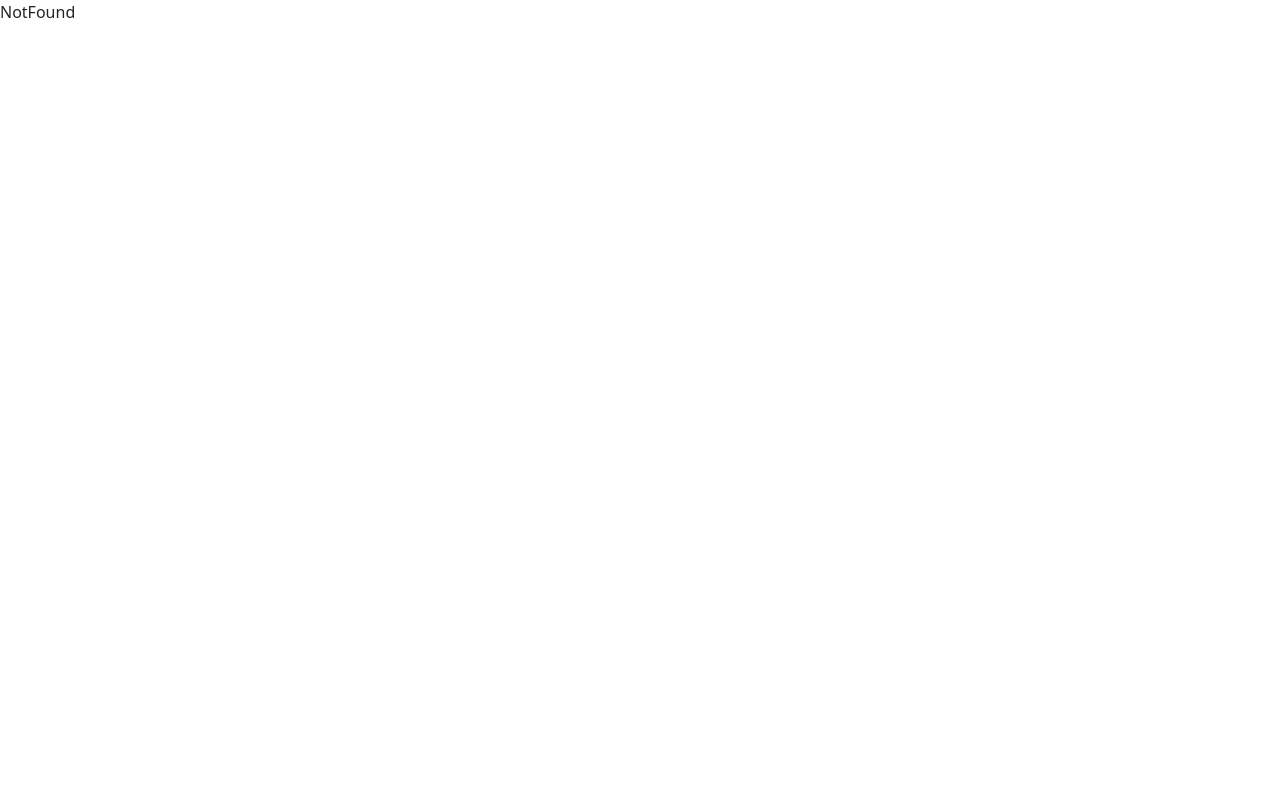
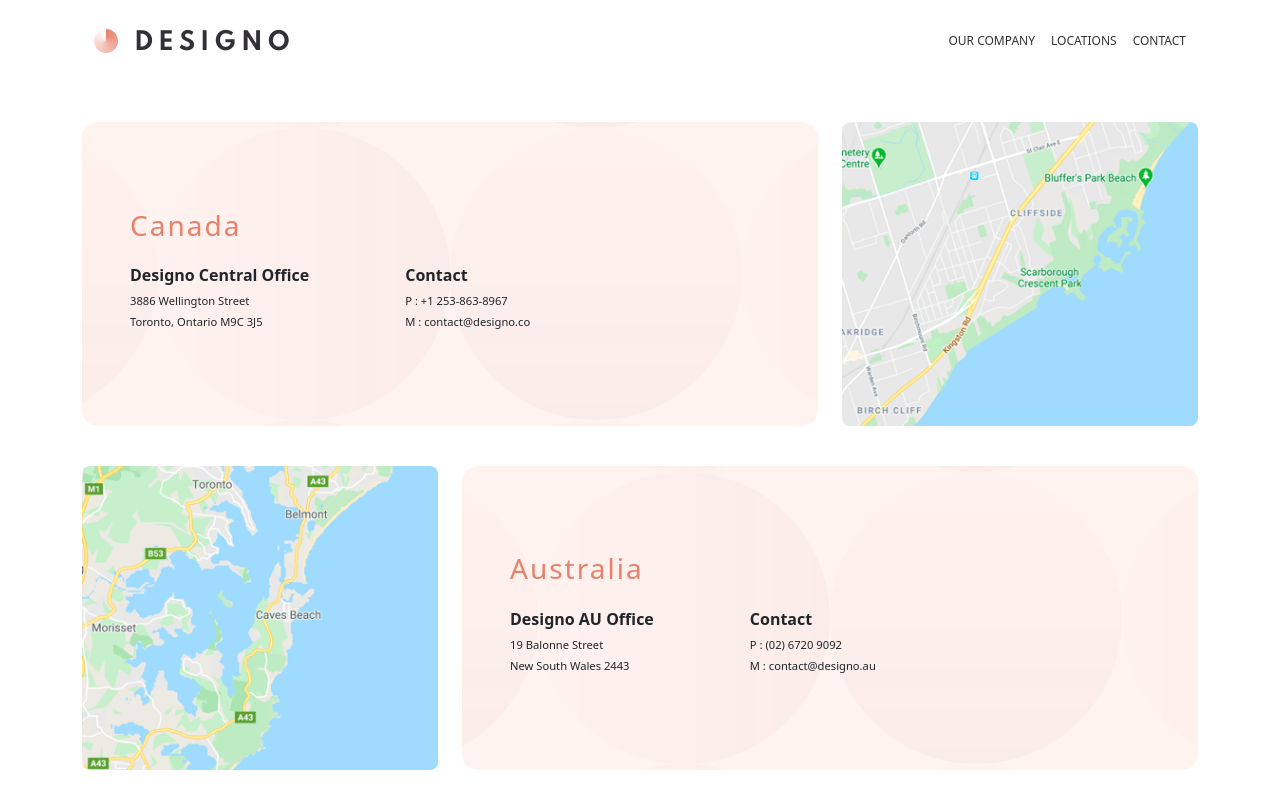
Before and after one commit to ShaimaaAKamal/designo, a React (Create React App) app: page /locations in a window 1280 px wide. Before the commit this address had no page. Shown: the top 800 px of the page. Built offline with nearby package versions, Linux system fonts and the light colour scheme.

Commit message:
add locations component and its route in app

```diff
--- a/src/Components/App/App.js
+++ b/src/Components/App/App.js
@@ -6,6 +6,7 @@
 import AppDesign from '../AppDesign/AppDesign';
 import GraphicDesign from '../GraphicDesign/GraphicDesign';
 import About from '../About/About';
+import Locations from "../Locations/Locations";
 
 function App() {
    const routes=createBrowserRouter([
@@ -14,7 +15,8 @@
      {path:'web',element:<WebDesign/>},
      {path:'app',element:<AppDesign/>},
      {path:'graphic',element:<GraphicDesign/>},
-     {path:'about',element:<About/>}
+     {path:'about',element:<About/>},
+     {path:'locations',element:<Locations/>}
     ]}
    ]
    )
--- /dev/null
+++ b/src/Components/Locations/LocationCard/LocationCard.jsx
@@ -0,0 +1,35 @@
+import React from 'react'
+
+export default function LocationCard({Large,Medium,title,details,children}) {
+    const left=children?'left':'';
+  return (
+    <div className='row g-md-4 my-3'>
+     <div className={`col-lg-4 ${left}`}>
+         <div>
+              <img src={Large} alt={title} className="w-100 d-none d-lg-inline-block rounded-3" />
+              <img src={Medium} alt={title} className="w-100 d-lg-none rounded-3 locationImg" />
+         </div>
+      </div>
+      <div className="col-lg-8 ">
+       <div className='rounded-3 locationInfo bgLight py-5 py-lg-0 h-100 d-flex align-items-center justify-content-center justify-content-md-start'>
+           <div className='px-5 '>
+            <h3 className='textSite text-capitalize ls mb-4 text-center text-md-start'>{title}</h3>
+            <div className='d-flex flex-column textFooter align-items-center flex-md-row justify-content-md-between'>
+                <div className=' text-center text-md-start pe-md-5 mb-3 mb-md-0'>
+                      <h6 className='mb-2 fw-semibold'>{details[4]}</h6>
+                      <p className='mb-1  fs-sm'>{details[0]}</p>
+                      <p className='mb-2  fs-sm'>{details[1]}</p>
+                </div>
+                <div className='text-center text-md-start ps-md-5'>
+                      <h6  className='mb-2 fw-semibold'>Contact</h6>
+                      <p className='mb-1  fs-sm'>P : {details[2]}</p>
+                      <p className='mb-2  fs-sm'>M : {details[3]}</p>
+                </div>
+            </div>
+         </div>
+       </div>
+      </div>
+
+    </div>
+  )
+}
--- a/src/Components/Locations/Locations.jsx
+++ b/src/Components/Locations/Locations.jsx
@@ -1,7 +1,25 @@
-import React from 'react'
+import React from 'react';
+import LocationCard from './LocationCard/LocationCard';
+import candaLarge from '../../assets/locations/desktop/image-map-canada.png';
+import candaMedium from '../../assets/locations/tablet/image-map-canada.png';
+import australiaLarge from '../../assets/locations/desktop/image-map-australia.png';
+import australiaMedium from '../../assets/locations/tablet/image-map-australia.png';
+import unitedLarge from '../../assets/locations/desktop/image-map-united-kingdom.png';
+import unitedMedium from '../../assets/locations/tablet/image-map-uk.png';
+import LetsTalk from '../LetsTalk/LetsTalk';
+
+
 
 export default function Locations() {
+  const canadaDetails=[`3886 Wellington Street`,`Toronto, Ontario M9C 3J5`,`+1 253-863-8967`,`contact@designo.co`,`Designo Central Office`];
+  const australiaDetails=[`19 Balonne Street` ,`New South Wales 2443`,`(02) 6720 9092`,`contact@designo.au`,`Designo AU Office`];
+  const unitedDetails=[`13  Colorado Way`,`Rhyd-y-fro SA8 9GA`,`078 3115 1400`,`contact@designo.uk`,`Designo UK Office`]
   return (
-    <div>Locations</div>
+    <div className='container-lg'>
+      <LocationCard Large={candaLarge} Medium={candaMedium} title='canada' details={canadaDetails}>left</LocationCard>
+      <LocationCard Large={australiaLarge} Medium={australiaMedium} title='australia' details={australiaDetails}/>
+      <LocationCard Large={unitedLarge} Medium={unitedMedium} title='united kingdom' details={unitedDetails}>left</LocationCard>
+      <LetsTalk/>
+    </div>
   )
 }
--- a/src/index.scss
+++ b/src/index.scss
@@ -20,6 +20,10 @@
         }
     }
 }
+ .bgLight{
+        background-image:url('./assets/shared/desktop/bg-pattern-two-circles.svg'),linear-gradient(#FFF3EF,#FFF3EF);
+        background-position:center center;
+    }
 .roundedBottom{
     border-radius: 0 0 1rem 1rem;
 }
@@ -143,6 +147,12 @@
       div.AboutLocationWidth{
         left:25%;
     }
+    .locationImg{
+        border-radius: 1rem 1rem 0 0 !important;
+    }
+    .locationInfo{
+        border-radius: 0 0 1rem 1rem !important;
+    }
 footer{
     padding-top: 50px;
     .imageBorderBottom{
@@ -244,6 +254,12 @@
       div.AboutLocationWidth{
         left:35%;
     }
+     .locationImg{
+        border-radius: 1rem  !important;
+    }
+    .locationInfo{
+        border-radius: 1rem !important;
+    }
 
     footer{
              .footerBorderBottom{
@@ -263,6 +279,9 @@
     border-radius: 1rem 1rem 0 0 ;
 }
   body{
+     .left{
+        order:2
+     }
       .real{
         order:3;
         .talentImg{
@@ -306,9 +325,7 @@
     .img{
         border-radius: 0 1rem 1rem 0;
     }
-    .bgLight{
-        background-color: #FFF3EF;
-    }
+
     .talentInfo{
         border-radius: 0 1rem 1rem  0;
     }
```
